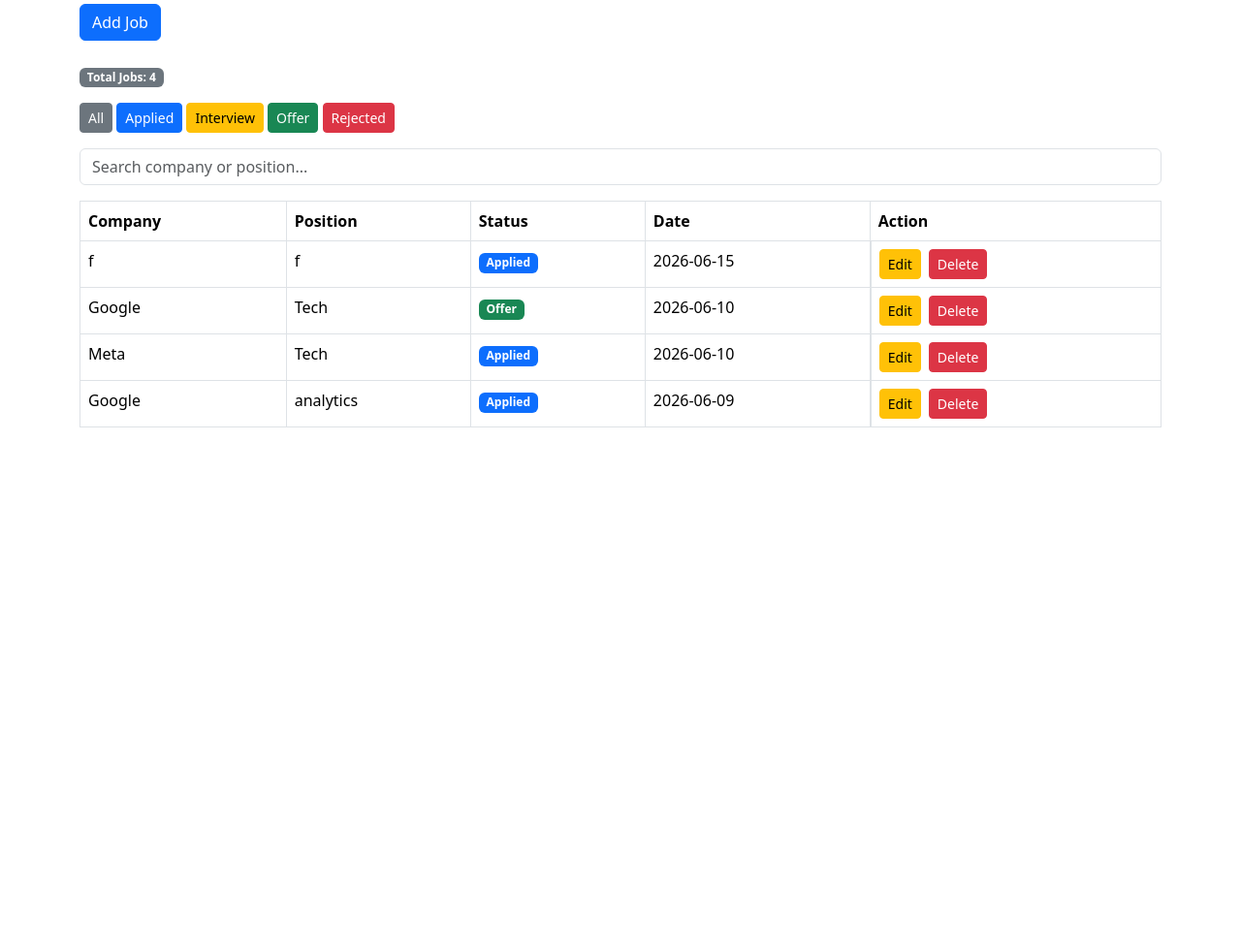
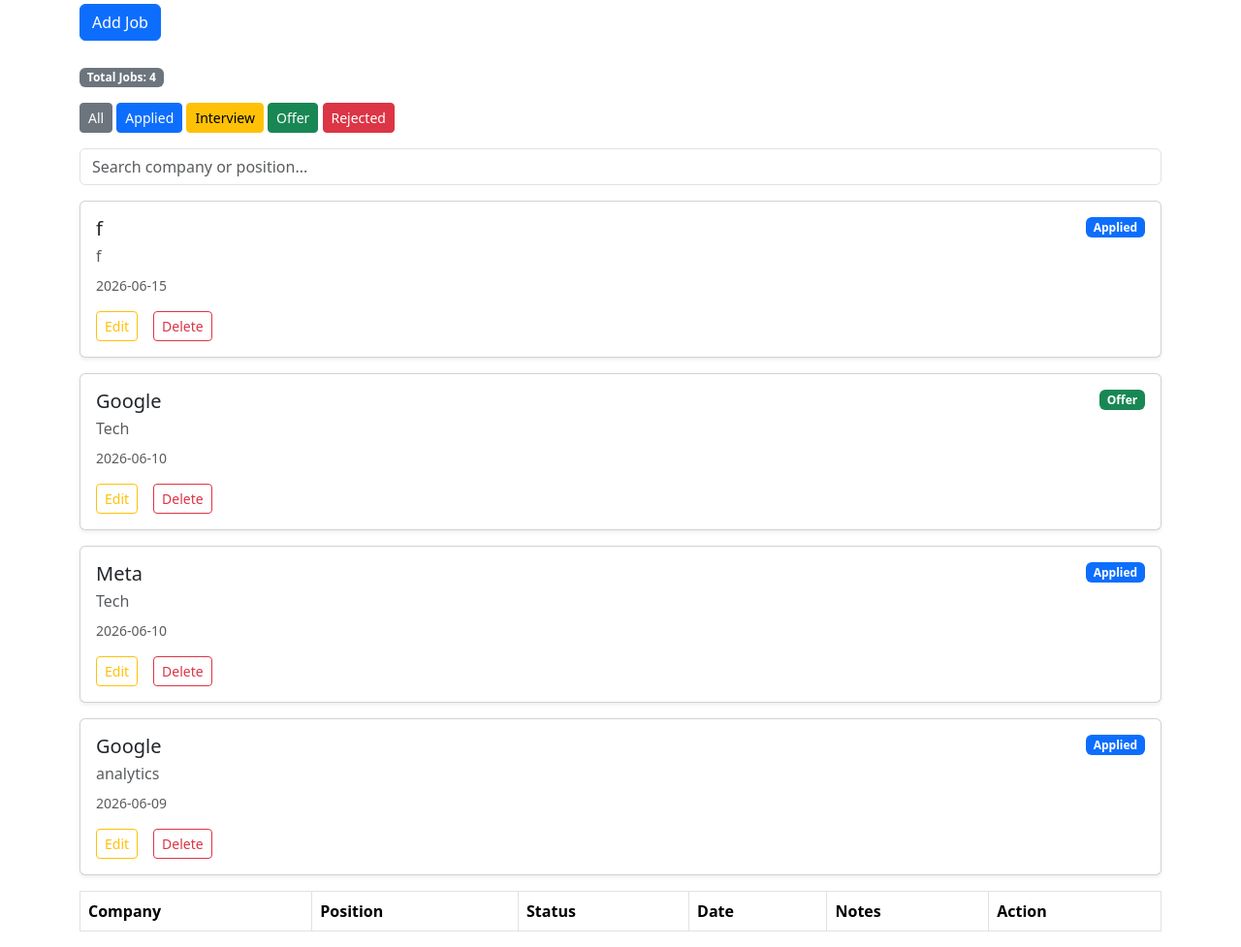
Before and after one commit to Hyptonika/job-tracker, a Flask app: page / in a window 1280 px wide. Shown: the part 228-1205 px from the top of the page at 97% size. Before the commit the page ends 669 px from the top, so only its background shows below. Run offline with Flask 3, Linux system fonts and the light colour scheme; a user stored in the database is signed in; lists and menus that the app fills with data are empty.

Commit message:
Adding Notes and upgrading from list to card layout UI

```diff
--- a/project2/app.py
+++ b/project2/app.py
@@ -92,6 +92,7 @@ def add():
         company = request.form.get("company")
         position = request.form.get("position")
         status = request.form.get("status")
+        notes = request.form.get("notes")
 
         created_at = datetime.now().strftime("%Y-%m-%d")
 
--- a/project2/templates/index.html
+++ b/project2/templates/index.html
@@ -72,23 +72,42 @@
             <th>Position</th>
             <th>Status</th>
             <th>Date</th>
+            <th>Notes</th>
             <th>Action</th>
         </tr>
     </thead>
 
     <tbody>
 
+        <div class="row">
+
     {% for job in jobs %}
 
-        <tr>
-            <td>{{ job[2] }}</td>  <!-- company -->
-            <td>{{ job[3] }}</td>  <!-- position -->
-            <!-- status -->
-            <td>{% if job[4] == "Applied" %}
+    <div class="col-12 mb-3">
+
+        <div class="card shadow-sm">
+
+            <div class="card-body">
+
+                <!-- Company + Position -->
+                <div class="d-flex justify-content-between align-items-start">
+
+                    <div>
+                        <h5 class="mb-1">
+                            {{ job[2] }}
+                        </h5>
+
+                        <p class="text-muted mb-0">
+                            {{ job[3] }}
+                        </p>
+                    </div>
+
+                    <!-- STATUS -->
+                    {% if job[4] == "Applied" %}
                         <span class="badge bg-primary">Applied</span>
 
                     {% elif job[4] == "Interview" %}
-                <span class="badge bg-warning">Interview</span>
+                        <span class="badge bg-warning text-dark">Interview</span>
 
                     {% elif job[4] == "Offer" %}
                         <span class="badge bg-success">Offer</span>
@@ -99,25 +118,44 @@
                     {% else %}
                         <span class="badge bg-secondary">{{ job[4] }}</span>
                     {% endif %}
-            </td>
 
-            <td>{{ job[5] }}</td>  <!-- Date -->
+                </div>
 
-                <td class="d-flex gap-2">
+                <!-- DATE -->
+                <small class="text-muted d-block mt-2">
+                    {{ job[5] }}
+                </small>
 
-                    <a href="/edit/{{ job[0] }}" class="btn btn-warning btn-sm">
+                <!-- NOTES -->
+                {% if job[6] %}
+                <p class="text-secondary mt-2 mb-0">
+                     {{ job[6] }}
+                </p>
+                {% endif %}
+
+                <!-- ACTIONS -->
+                <div class="mt-3 d-flex gap-2">
+
+                    <a href="/edit/{{ job[0] }}" class="btn btn-sm btn-outline-warning">
                         Edit
                     </a>
-                    <form action="/delete/{{ job[0] }}" method="post" style="display:inline;">
+
+                    <form action="/delete/{{ job[0] }}" method="post">
                         <button
-                        class="btn btn-danger btn-sm"
+                            class="btn btn-sm btn-outline-danger"
                             type="submit"
                             onclick="return confirm('Delete this job?')">
                             Delete
                         </button>
                     </form>
-            </td>
-        </tr>
+
+                </div>
+
+            </div>
+
+        </div>
+
+    </div>
 
      {% endfor %}
 
```
Also changed, not shown: project2/templates/add.html (+8 -0 lines), project2/jobs.db. Lines whose indentation alone changed are shown as unchanged.
